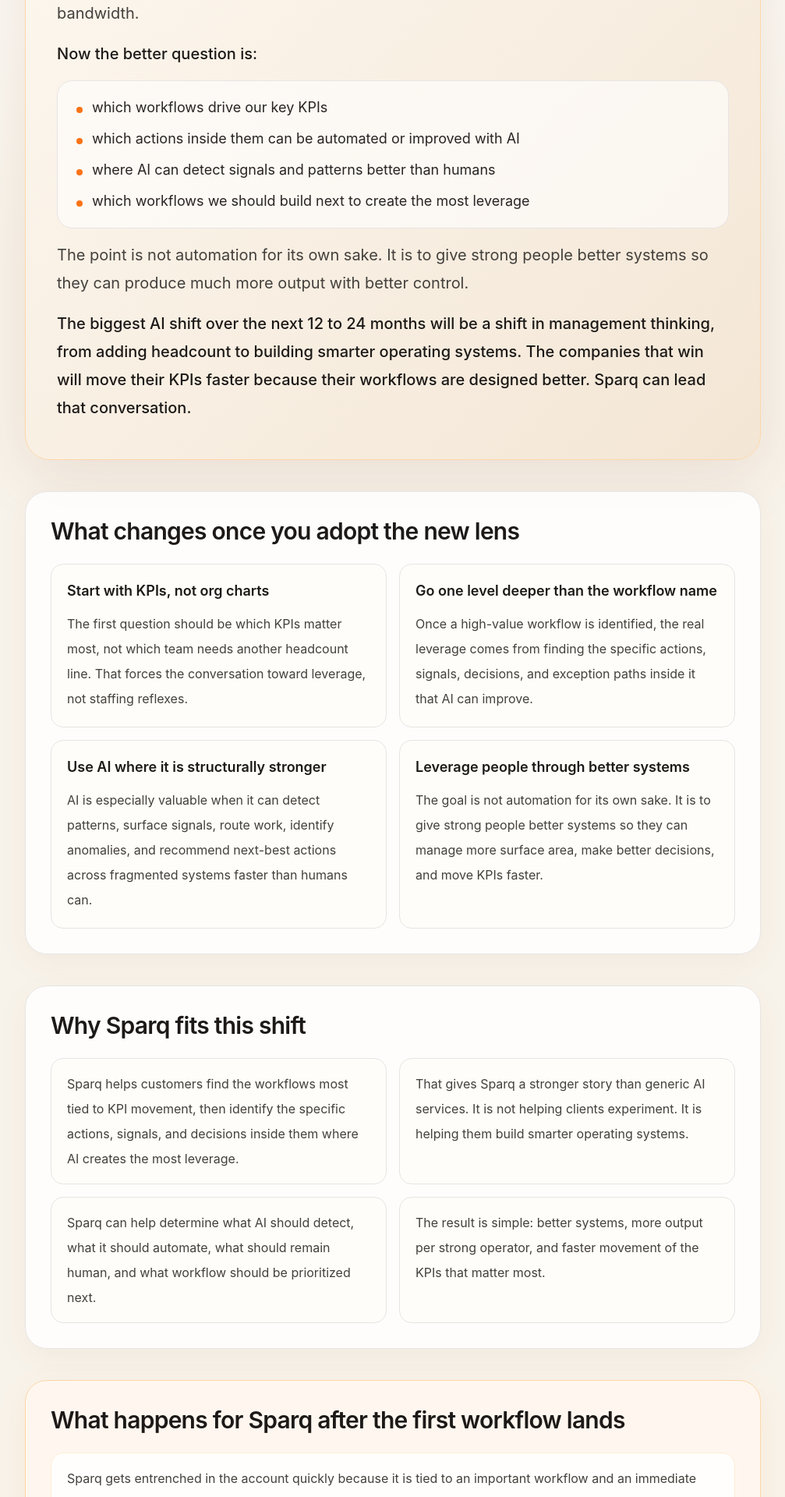
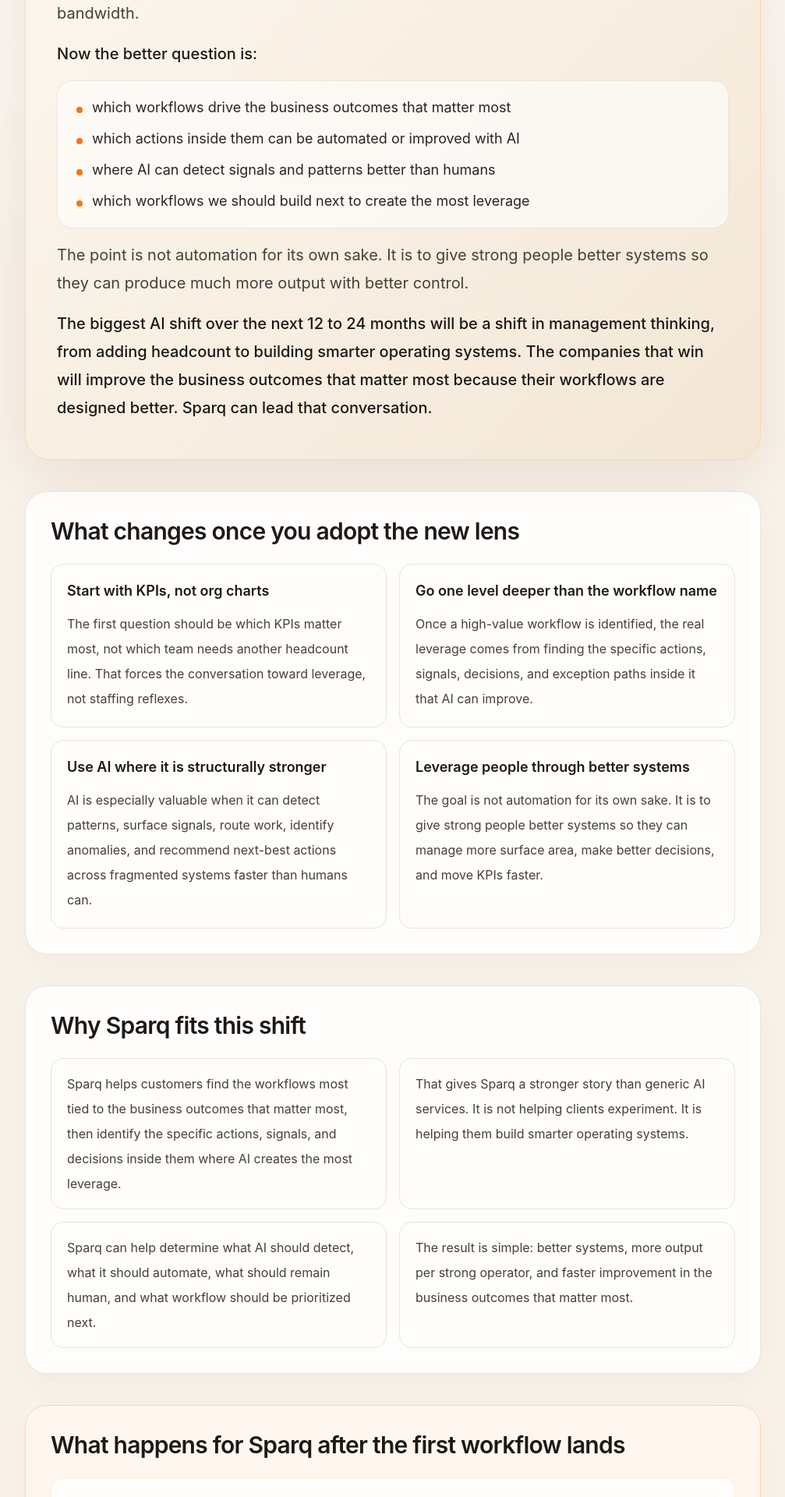
Before and after one commit to JE-MM-754/work-tools, a Next.js app: page /interview/sparq-gtm-reinvention-2026-04-01 in a window 1280 px wide. Shown: the part 460-2380 px from the top of the page at 78% size, without its empty margins (136-1143 px from the left). Built offline with nearby package versions, Linux system fonts and the light colour scheme.

Commit message:
Replace KPI language with business outcomes

```diff
--- a/src/app/interview/sparq-gtm-reinvention-2026-04-01/page.tsx
+++ b/src/app/interview/sparq-gtm-reinvention-2026-04-01/page.tsx
@@ -11,13 +11,13 @@
   rationale: 'That made sense when work was manual, fragmented, and constrained by human bandwidth.',
   transition: 'Now the better question is:',
   bullets: [
-    'which workflows drive our key KPIs',
+    'which workflows drive the business outcomes that matter most',
     'which actions inside them can be automated or improved with AI',
     'where AI can detect signals and patterns better than humans',
     'which workflows we should build next to create the most leverage',
   ],
   goal: 'The point is not automation for its own sake. It is to give strong people better systems so they can produce much more output with better control.',
-  close: 'The biggest AI shift over the next 12 to 24 months will be a shift in management thinking, from adding headcount to building smarter operating systems. The companies that win will move their KPIs faster because their workflows are designed better. Sparq can lead that conversation.',
+  close: 'The biggest AI shift over the next 12 to 24 months will be a shift in management thinking, from adding headcount to building smarter operating systems. The companies that win will improve the business outcomes that matter most because their workflows are designed better. Sparq can lead that conversation.',
 };
 
 const operatingPrinciples = [
@@ -40,18 +40,18 @@
 ];
 
 const sparqPositioning = [
-  'Sparq helps customers find the workflows most tied to KPI movement, then identify the specific actions, signals, and decisions inside them where AI creates the most leverage.',
+  'Sparq helps customers find the workflows most tied to the business outcomes that matter most, then identify the specific actions, signals, and decisions inside them where AI creates the most leverage.',
   'That gives Sparq a stronger story than generic AI services. It is not helping clients experiment. It is helping them build smarter operating systems.',
   'Sparq can help determine what AI should detect, what it should automate, what should remain human, and what workflow should be prioritized next.',
-  'The result is simple: better systems, more output per strong operator, and faster movement of the KPIs that matter most.',
+  'The result is simple: better systems, more output per strong operator, and faster improvement in the business outcomes that matter most.',
 ];
 
 const questions = [
-  'Which workflows drive the most important KPIs in the business today?',
+  'Which business outcomes matter most right now, lead generation growth, conversion rate, CSAT improvement, service response time, margin, retention, or something else, and which workflows drive them?',
   'What specific granular actions inside those workflows can be automated or improved with AI?',
   'What signals, patterns, anomalies, or next-best actions can AI detect better or faster than humans?',
   'Which workflows should be built next to create the highest leverage for the business and the people running it?',
-  'How should success be measured so the conversation stays tied to KPI movement and better business outcomes, not generic AI efficiency claims?',
+  'How should success be measured so the conversation stays tied to better business outcomes, not generic AI efficiency claims?',
 ];
 
 function SectionHeader({ title }: { title: string }) {
```
